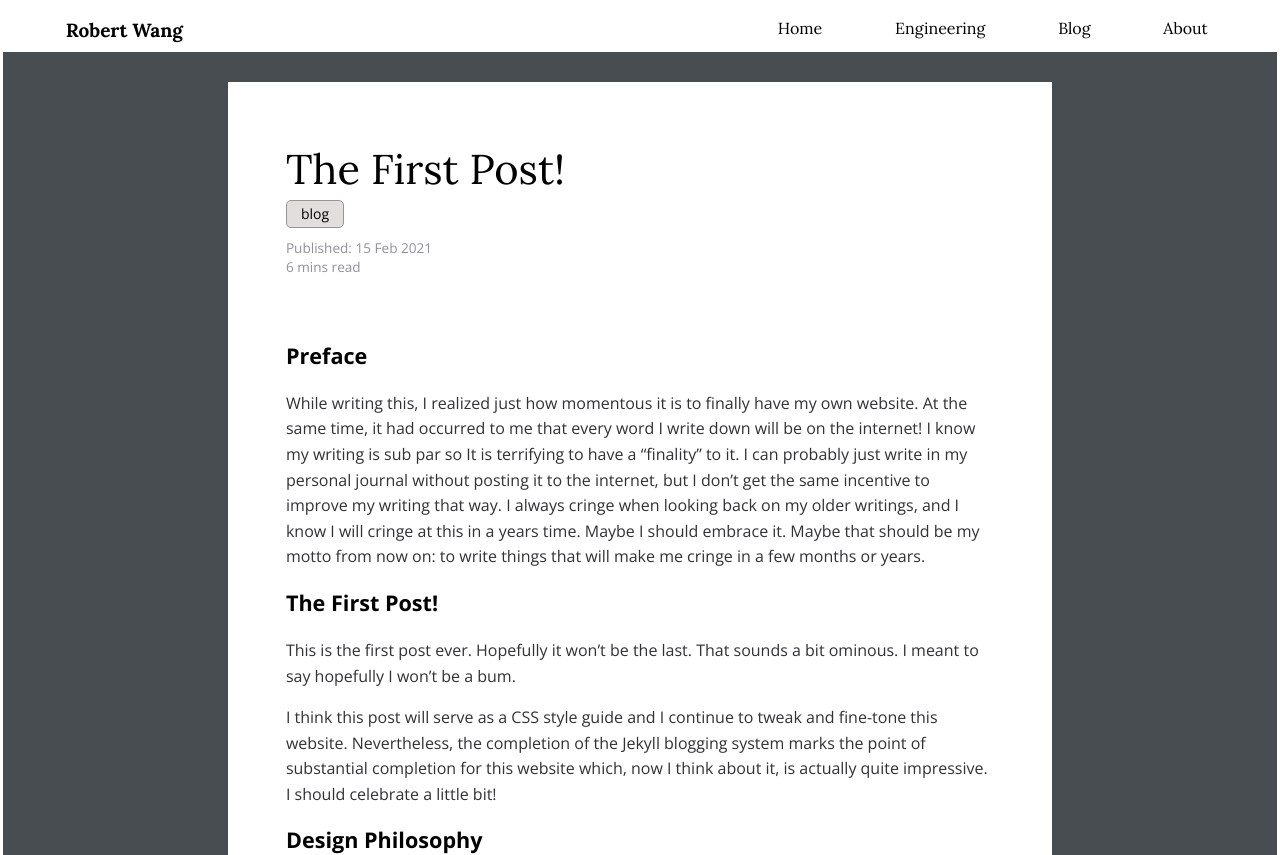
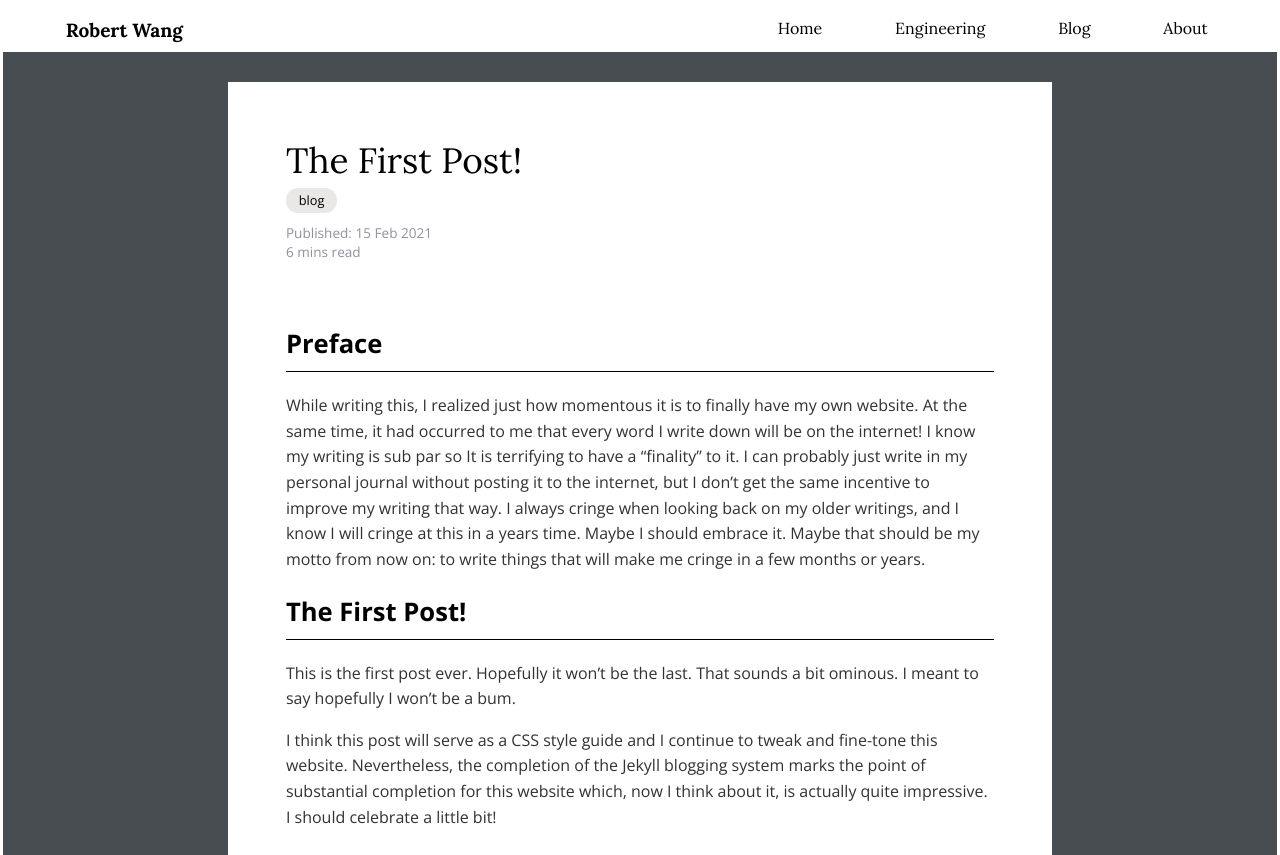
Before and after one commit to wcfrobert/wcfrobert.github.io, a Jekyll site: the page built from _posts/2021-02-15-first-post.markdown, in a window 1280 px wide. Shown: the top 855 px of the page. Built offline with Jekyll 4.4.1, drawn with Linux system fonts in a browser that asks for light colours; emoji names are drawn with the system emoji font; comment, search, counter and statistics services are not loaded; some of the changed text lies outside the part shown; grey boxes are pictures that could not be loaded.

Commit message:
refined post styling
added note, tips, caution quoteblock, refined font sizing

```diff
--- a/_layouts/blog-post.html
+++ b/_layouts/blog-post.html
@@ -91,8 +91,8 @@
 
         <!-- Newsletter Signup Mailchimp -->
         <div class="mailchimp-container">
-          <h3 style="text-align: center;">Get Notified For More Posts Like This</h3>
-          <div style="text-align: center; font-size:0.9rem; padding: 5px">Was this post helpful? Subscribe for more posts about engineering, automation, python, opensees, and more!</div>
+          <h3 style="text-align: center;">Rob's Engineering Notes</h3>
+          <div style="text-align: center; font-size:0.9rem; padding: 5px">If you like this post, subscribe for more insights on engineering, automation, Python, computation design, Opensees, and more!</div>
 
 
           <div id="mc_embed_shell">
@@ -131,7 +131,6 @@
 
         </div>
 
-        <hr style="margin-top: 4rem; margin-bottom: 2rem;">
 
 
 
--- a/_posts/2021-02-15-first-post.markdown
+++ b/_posts/2021-02-15-first-post.markdown
@@ -39,14 +44,12 @@
 
 Lorem ipsum dolor sit amet consectetur adipisicing elit. Atque neque veritatis aperiam numquam at, error itaque maiores doloribus! Deserunt nemo porro dolores accusantium commodi, rem nostrum quisquam inventore consequuntur vero.
 
+<p class="note-box">This is a note box</p>
 
-***
-## H2 - Main Section Titles
-### H3 - Sub-section Titles
-#### H4 - Occasionally Another Level
+<p class="tip-box">This is a tip box</p>
 
+<p class="caution-box">This is a caution box</p>
 
-## Lists
 ### Ordered List:
 
 1. first
@@ -60,7 +63,7 @@
 * item 3
 
 
-## Tables
+### Tables
 
 | a | b | c | d | e  |
 |---|---|---|---|----|
--- a/about.html
+++ b/about.html
@@ -14,8 +14,8 @@
         I have a Master's Degree in Structural Engineering from Stanford University, and a Bachelor's Degree in Civil Engineering from the University of Ottawa.
         <br>
         <br>
-        I grew up in Toronto and I am Canadian. In 2018, I moved to the Bay Area to get my Master's degree and I've been here ever since. It's amazing to work alongside some of the best engineers
-        and researchers in the world, all living in an area that straddles both the San Andreas and the Hayward Fault.
+        I grew up in Toronto and I am Canadian. In 2018, I moved to the Bay Area to get my Master's degree and I've been here ever since. It's been nothing but amazing working alongside some of the best engineers
+        and researchers in the world, living in an area that straddles both the San Andreas and the Hayward Fault.
         In my spare time, I like to play tennis, rock climb, run, hike, and write/code on the internet. Feel free to explore my projects on <a href="https://github.com/wcfrobert">Github</a>, and check out my writing
         here on <a href="musing.html">my blog</a>. Welcome to my little corner of the internet. Please don't hesitate to reach out if you'd like to connect or collaborate.
       </div>
--- a/assets/css/style.css
+++ b/assets/css/style.css
@@ -908,7 +908,7 @@
 }
 .blog-post h1 {
 	font-weight: 400;
-	font-size: 2.6rem;
+	font-size: 2.2rem;
 	margin-bottom: 5px;
 	color: black;
 	font-family:'lora', sans-serif;
@@ -921,22 +921,77 @@
 }
 .blog-post h2 {
 	margin-bottom: 21px;
-	font-size: 1.35rem;
+	font-size: 1.6rem;
 	font-weight: bold;
 	color: black;
 }
-.blog-post h3,h4 {
+h2::after {
+	content: "";
+	display: block;
+	border-top: 1px solid #000;
+	margin-top: 10px;
+	margin-bottom: 10px;
+  }
+
+.blog-post h3 {
 	font-size: 1.2rem;
+	color: black;
+}
+.blog-post h4 {
+	font-size: 1.0rem;
+	font-weight: normal;
+	text-decoration: underline;
 	color: black;
 }
 .blog-post blockquote {
 	border-left: rgb(80 84 206) 4px solid;
 	color: rgb(80 84 206);
 	padding-left: 15px;
-	font-family: "Open Sans", serif;
+	font-family: "lora", serif;
 	background-color: #f9f9f9;
 	font-size: 1.05rem;
 }
+.blog-post .note-box, .blog-post .tip-box, .blog-post .caution-box {
+	border-left: 5px solid;
+	padding: 10px 15px;
+	margin: 10px 0;
+	border-radius: 6px;
+}
+.blog-post .note-box {
+	background-color: #d7e2f6;
+	border-color: #3273e2;
+}
+.blog-post .tip-box {
+	background-color: #dbecdf;
+	border-color: #379a4e;
+}
+.blog-post .caution-box {
+	background-color: #f8dfe1;
+	border-color: #ef6775;
+}
+.blog-post .note-box::before {
+	white-space: pre-wrap;
+  content: "📝 Note\A";
+  font-weight: bold;
+  color: #0c4ab4;
+  font-size: 0.9rem;
+}
+.blog-post .tip-box::before {
+	white-space: pre-wrap;
+  content: "💡 Tip\A";
+  font-weight: bold;
+  color: #0a7423;
+  font-size: 0.9rem;
+}
+
+.blog-post .caution-box::before {
+	white-space: pre-wrap;
+  content: "⚠️ Caution\A";
+  font-weight: bold;
+  color: #a81927;
+  font-size: 0.9rem;
+}
+
 table {
 	border: 1px solid #ddd;
 	text-align: left;
@@ -973,15 +1028,14 @@
 	height: 2em;
 	text-align: center;
 	font-family: 'Open Sans', sans-serif;
-	font-size: 14px;
+	font-size: 0.8rem;
 	display: inline-block;
-	border-radius: 5px;
+	border-radius: 12px;
 	cursor: pointer;
 	text-decoration: none;
 	padding-bottom: 3px;
-	background-color: #e3dede;
+	background-color: #eae7e7;
 	color: #000000;
-	border: 1px solid #969595;
 	/* background-color: rgb(67, 91, 226);
 	color: #ffffff;
 	font-weight: bold; */
@@ -994,6 +1048,8 @@
 }
 .blog-comments {
 	color:rgb(67, 91, 226);
+	margin-top: 24px;
+	display: block;
 }
 .blog-comments:hover {
 	cursor: pointer;
@@ -1031,7 +1087,7 @@
 /*code snippet: https://github.com/jwarby/jekyll-pygments-themes*/
 /*https://jwarby.github.io/jekyll-pygments-themes/languages/javascript.html*/
 /* .highlighter-rouge {border-style: inset;} */
-.highlight {font-size: 16px; width: 100%; margin: auto; overflow-x: auto; padding: 8px;}
+.highlight {font-size: 0.9rem; width: 100%; margin: auto; overflow-x: auto; padding: 8px;}
 .highlight pre { background-color: #f0efef; }
 .highlight .hll { background-color: #f0efef; }
 
```
Also changed, not shown: other parts of _posts/2021-02-15-first-post.markdown (+7 -3 lines).
